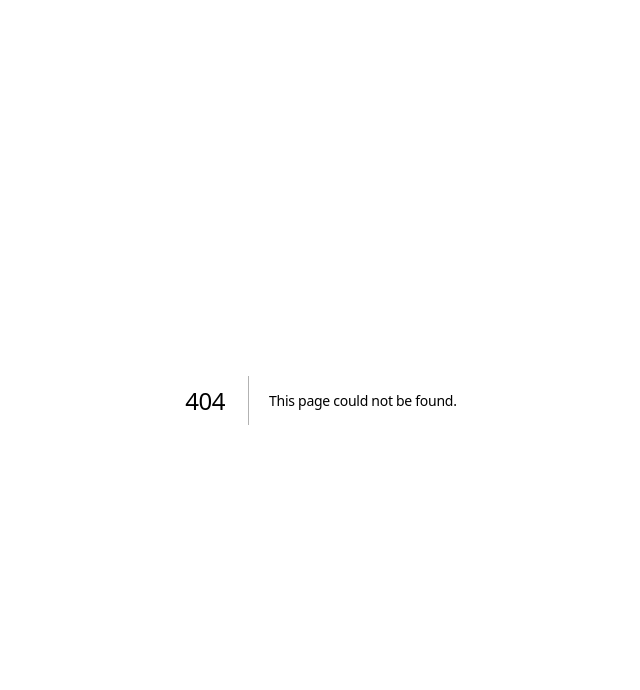
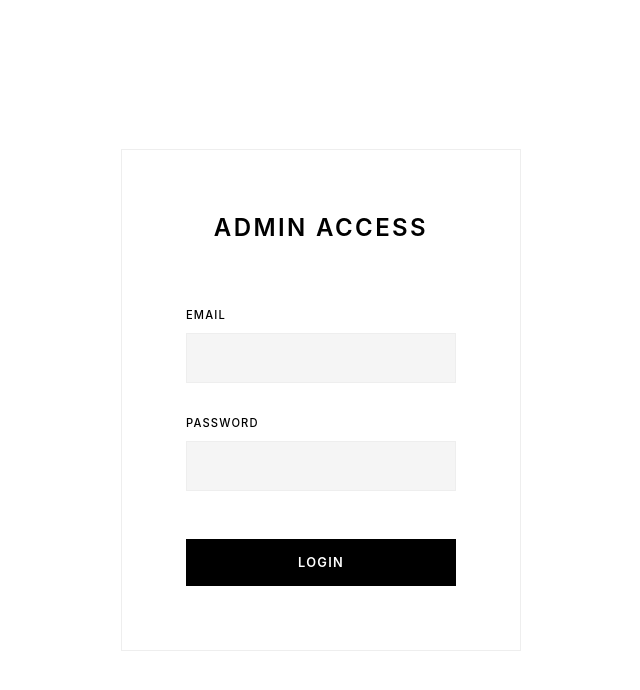
Before and after one commit to chmoralla-code/monochrome-portfolio, a Next.js app: page /admin/login in a window 1280 px wide. Before the commit this address had no page. Shown: the top 690 px of the page, without its empty margins (319-959 px from the left). Built offline with nearby package versions, Linux system fonts and the light colour scheme; no server answers.

Commit message:
Phase 4: Authentication middleware and Login page

```diff
--- /dev/null
+++ b/src/app/admin/login/Login.module.css
@@ -0,0 +1,73 @@
+.wrapper {
+  min-height: 100vh;
+  display: flex;
+  align-items: center;
+  justify-content: center;
+  background: var(--background);
+}
+
+.loginCard {
+  width: 100%;
+  max-width: 400px;
+  padding: var(--spacing-lg);
+  border: 1px solid var(--gray-200);
+}
+
+.title {
+  font-size: 1.5rem;
+  font-weight: 600;
+  letter-spacing: 0.1em;
+  margin-bottom: var(--spacing-lg);
+  text-align: center;
+}
+
+.form {
+  display: flex;
+  flex-direction: column;
+  gap: var(--spacing-md);
+}
+
+.inputGroup {
+  display: flex;
+  flex-direction: column;
+  gap: var(--spacing-xs);
+}
+
+.inputGroup label {
+  font-size: 0.7rem;
+  letter-spacing: 0.1em;
+  font-weight: 500;
+}
+
+.inputGroup input {
+  padding: var(--spacing-sm);
+  border: 1px solid var(--gray-200);
+  background: var(--gray-100);
+  outline: none;
+  font-family: inherit;
+}
+
+.inputGroup input:focus {
+  border-color: var(--foreground);
+}
+
+.button {
+  background: var(--foreground);
+  color: var(--background);
+  padding: var(--spacing-sm);
+  font-size: 0.8rem;
+  font-weight: 600;
+  letter-spacing: 0.1em;
+  margin-top: var(--spacing-sm);
+}
+
+.button:disabled {
+  opacity: 0.5;
+  cursor: not-allowed;
+}
+
+.error {
+  color: #ff0000;
+  font-size: 0.8rem;
+  margin: 0;
+}
--- /dev/null
+++ b/src/app/admin/login/page.tsx
@@ -0,0 +1,67 @@
+'use client';
+
+import { useState } from 'react';
+import { supabase } from '@/lib/supabase';
+import { useRouter } from 'next/navigation';
+import styles from './Login.module.css';
+
+export default function LoginPage() {
+  const [email, setEmail] = useState('');
+  const [password, setPassword] = useState('');
+  const [loading, setLoading] = useState(false);
+  const [error, setError] = useState<string | null>(null);
+  const router = useRouter();
+
+  const handleLogin = async (e: React.FormEvent) => {
+    e.preventDefault();
+    setLoading(true);
+    setError(null);
+
+    const { error } = await supabase.auth.signInWithPassword({
+      email,
+      password,
+    });
+
+    if (error) {
+      setError(error.message);
+      setLoading(false);
+    } else {
+      router.push('/admin');
+      router.refresh();
+    }
+  };
+
+  return (
+    <div className={styles.wrapper}>
+      <div className={styles.loginCard}>
+        <h1 className={styles.title}>ADMIN ACCESS</h1>
+        <form onSubmit={handleLogin} className={styles.form}>
+          <div className={styles.inputGroup}>
+            <label htmlFor="email">EMAIL</label>
+            <input
+              id="email"
+              type="email"
+              value={email}
+              onChange={(e) => setEmail(e.target.value)}
+              required
+            />
+          </div>
+          <div className={styles.inputGroup}>
+            <label htmlFor="password">PASSWORD</label>
+            <input
+              id="password"
+              type="password"
+              value={password}
+              onChange={(e) => setPassword(e.target.value)}
+              required
+            />
+          </div>
+          {error && <p className={styles.error}>{error}</p>}
+          <button type="submit" disabled={loading} className={styles.button}>
+            {loading ? 'LOGGING IN...' : 'LOGIN'}
+          </button>
+        </form>
+      </div>
+    </div>
+  );
+}
```
Also changed, not shown: src/middleware.ts (added, +28 -0 lines).
